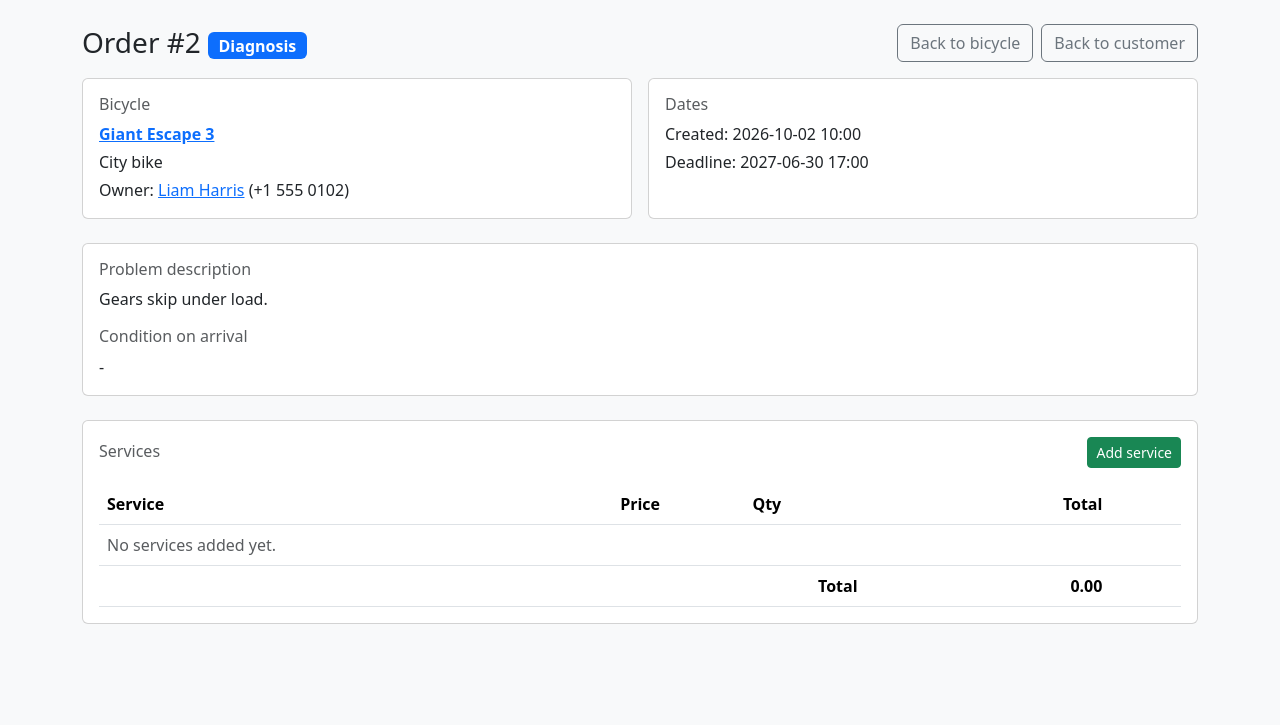
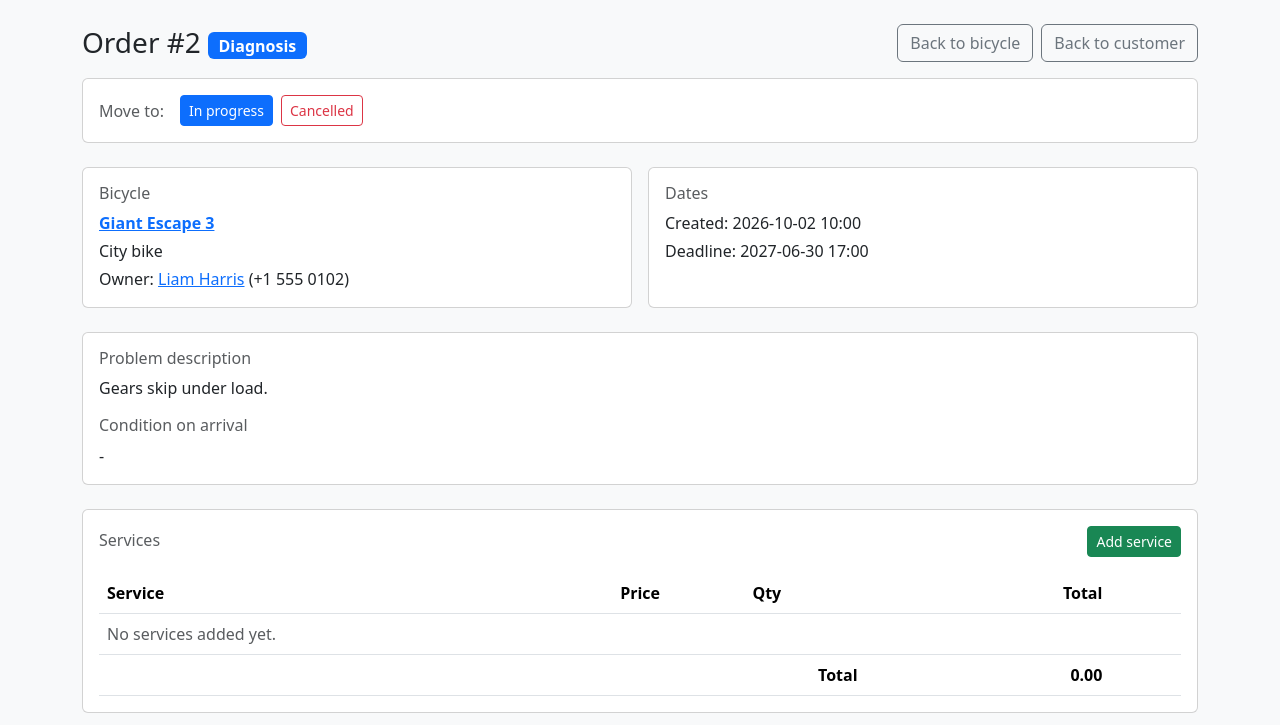
Before and after one commit to sofiia-pohuliailo388/velofix, a Django app: page /orders/2/ in a window 1280 px wide. Shown: the part 56-781 px from the top of the page. Run offline with Django 5.2, Linux system fonts and the light colour scheme; a user stored in the database is signed in; data comes from the database, SQL or seed files in the repository.

Commit message:
add status transition rules, add status change buttons to order page

```diff
--- a/apps/orders/models.py
+++ b/apps/orders/models.py
@@ -5,6 +5,18 @@ from django.db import models
 from django.db.models import DecimalField, F, Q, Sum
 from django.urls import reverse
 from django.utils import timezone
+
+
+TRANSITIONS = {
+    "accepted": ["diagnosis", "cancelled"],
+    "diagnosis": ["in_progress", "cancelled"],
+    "waiting_approval": ["in_progress", "cancelled"],
+    "waiting_parts": ["in_progress", "cancelled"],
+    "in_progress": ["ready", "cancelled"],
+    "ready": ["delivered", "cancelled"],
+    "delivered": [],
+    "cancelled": [],
+}
 
 
 class RepairOrder(models.Model):
@@ -82,6 +94,17 @@ class RepairOrder(models.Model):
     def is_overdue(self):
         active = self.status not in (self.Status.DELIVERED, self.Status.CANCELLED)
         return active and self.deadline < timezone.now()
+
+    @property
+    def is_closed(self):
+        return self.status in (self.Status.DELIVERED, self.Status.CANCELLED)
+
+    @property
+    def allowed_transitions(self):
+        return [
+            (value, self.Status(value).label)
+            for value in TRANSITIONS.get(self.status, [])
+        ]
 
     @property
     def is_quote_approved(self):
--- a/apps/orders/urls.py
+++ b/apps/orders/urls.py
@@ -6,6 +6,7 @@ from .views import (
     OrderServiceCreate,
     OrderServiceDelete,
     OrderList,
+    OrderChangeStatus,
 )
 
 urlpatterns = [
@@ -13,5 +14,6 @@ urlpatterns = [
     path("<int:pk>/", OrderDetail.as_view(), name="order-detail"),
     path("<int:order_pk>/services/add/", OrderServiceCreate.as_view(), name="order-service-add"),
     path("services/<int:pk>/delete/", OrderServiceDelete.as_view(), name="order-service-delete"),
-path("", OrderList.as_view(), name="order-list"),
+    path("", OrderList.as_view(), name="order-list"),
+    path("<int:pk>/status/", OrderChangeStatus.as_view(), name="order-status"),
 ]
--- a/apps/orders/views.py
+++ b/apps/orders/views.py
@@ -11,6 +11,7 @@
 
 from .forms import RepairOrderForm, OrderServiceForm
 from .models import RepairOrder, OrderService
+from .services import TransitionError, change_status
 
 
 class OrderCreate(LoginRequiredMixin, SuccessMessageMixin, generic.CreateView):
@@ -104,3 +105,14 @@
         context["overdue"] = self.request.GET.get("overdue", "")
         context["statuses"] = RepairOrder.Status.choices
         return context
+
+class OrderChangeStatus(LoginRequiredMixin, View):
+    def post(self, request, pk):
+        order = get_object_or_404(RepairOrder, pk=pk)
+        new_status = request.POST.get("status", "")
+        try:
+            change_status(order, new_status)
+            messages.success(request, "Status updated.")
+        except TransitionError as error:
+            messages.error(request, str(error))
+        return redirect(order)
--- a/templates/orders/order_detail.html
+++ b/templates/orders/order_detail.html
@@ -16,6 +16,24 @@
     <a href="{{ order.bicycle.customer.get_absolute_url }}" class="btn btn-outline-secondary">Back to customer</a>
   </div>
 </div>
+
+{% if order.allowed_transitions %}
+<div class="card mb-4">
+  <div class="card-body d-flex flex-wrap align-items-center gap-2">
+    <span class="text-muted me-2">Move to:</span>
+    {% for value, label in order.allowed_transitions %}
+      <form method="post" action="{% url 'order-status' order.pk %}" class="m-0">
+        {% csrf_token %}
+        <input type="hidden" name="status" value="{{ value }}">
+        <button type="submit"
+                class="btn btn-sm {% if value == 'cancelled' %}btn-outline-danger{% else %}btn-primary{% endif %}">
+          {{ label }}
+        </button>
+      </form>
+    {% endfor %}
+  </div>
+</div>
+{% endif %}
 
 <div class="row g-3 mb-4">
   <div class="col-md-6">
@@ -40,7 +58,16 @@
       <div class="card-body">
         <h2 class="h6 text-muted">Dates</h2>
         <p class="mb-1">Created: {{ order.created_at|date:"Y-m-d H:i" }}</p>
-        <p class="mb-0">Deadline: {{ order.deadline|date:"Y-m-d H:i" }}</p>
+        <p class="mb-1">Deadline: {{ order.deadline|date:"Y-m-d H:i" }}</p>
+        {% if order.completed_at %}
+          <p class="mb-1">Completed: {{ order.completed_at|date:"Y-m-d H:i" }}</p>
+        {% endif %}
+        {% if order.delivered_at %}
+          <p class="mb-1">Delivered: {{ order.delivered_at|date:"Y-m-d H:i" }}</p>
+        {% endif %}
+        {% if order.paid_at %}
+          <p class="mb-0">Paid: {{ order.paid_at|date:"Y-m-d H:i" }}</p>
+        {% endif %}
       </div>
     </div>
   </div>
@@ -59,7 +86,9 @@
   <div class="card-body">
     <div class="d-flex justify-content-between align-items-center mb-3">
       <h2 class="h6 text-muted m-0">Services</h2>
-      <a href="{% url 'order-service-add' order.pk %}" class="btn btn-success btn-sm">Add service</a>
+      {% if not order.is_closed %}
+        <a href="{% url 'order-service-add' order.pk %}" class="btn btn-success btn-sm">Add service</a>
+      {% endif %}
     </div>
 
     <div class="table-responsive">
@@ -81,10 +110,12 @@
               <td class="text-center">{{ line.quantity }}</td>
               <td class="text-end">{{ line.line_total }}</td>
               <td class="text-end">
-                <form method="post" action="{% url 'order-service-delete' line.pk %}" class="d-inline">
-                  {% csrf_token %}
-                  <button type="submit" class="btn btn-outline-danger btn-sm">Remove</button>
-                </form>
+                {% if not order.is_closed %}
+                  <form method="post" action="{% url 'order-service-delete' line.pk %}" class="d-inline">
+                    {% csrf_token %}
+                    <button type="submit" class="btn btn-outline-danger btn-sm">Remove</button>
+                  </form>
+                {% endif %}
               </td>
             </tr>
           {% empty %}
```
Also changed, not shown: apps/orders/services.py (added, +23 -0 lines).
